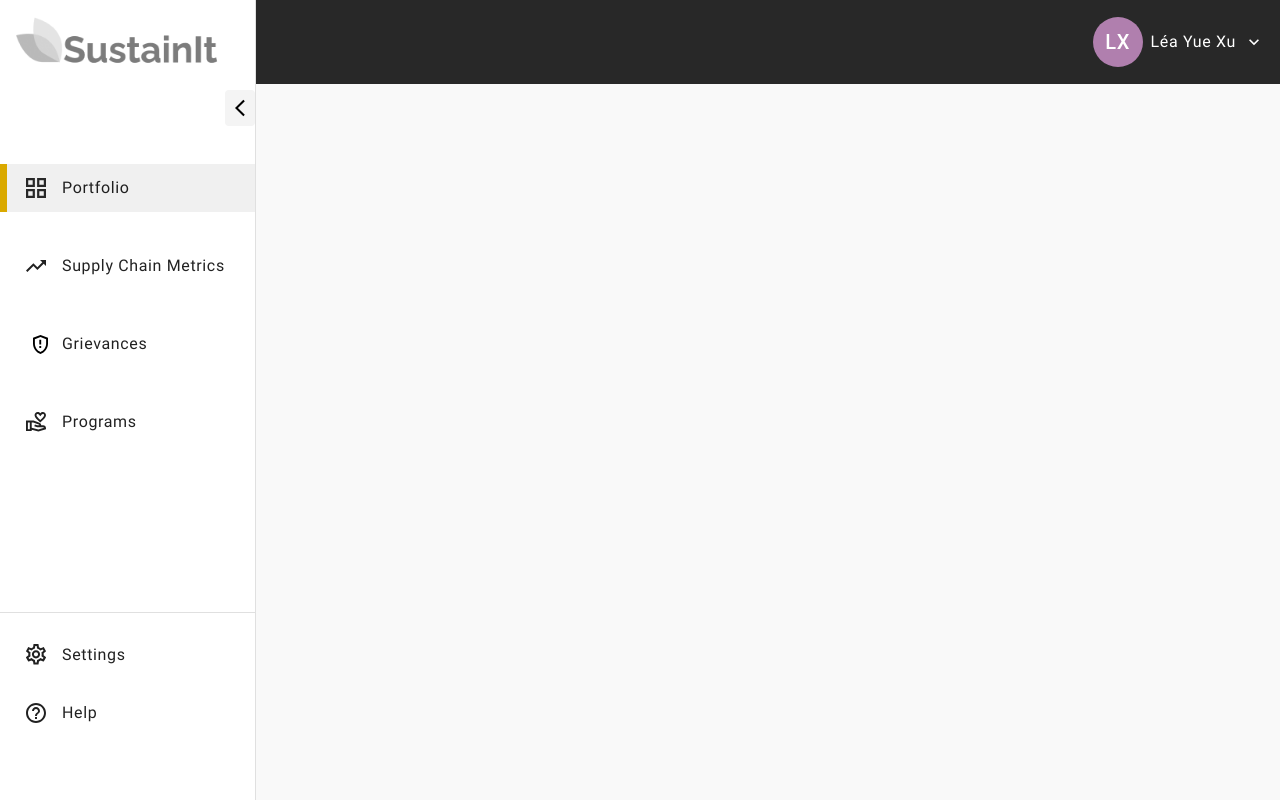
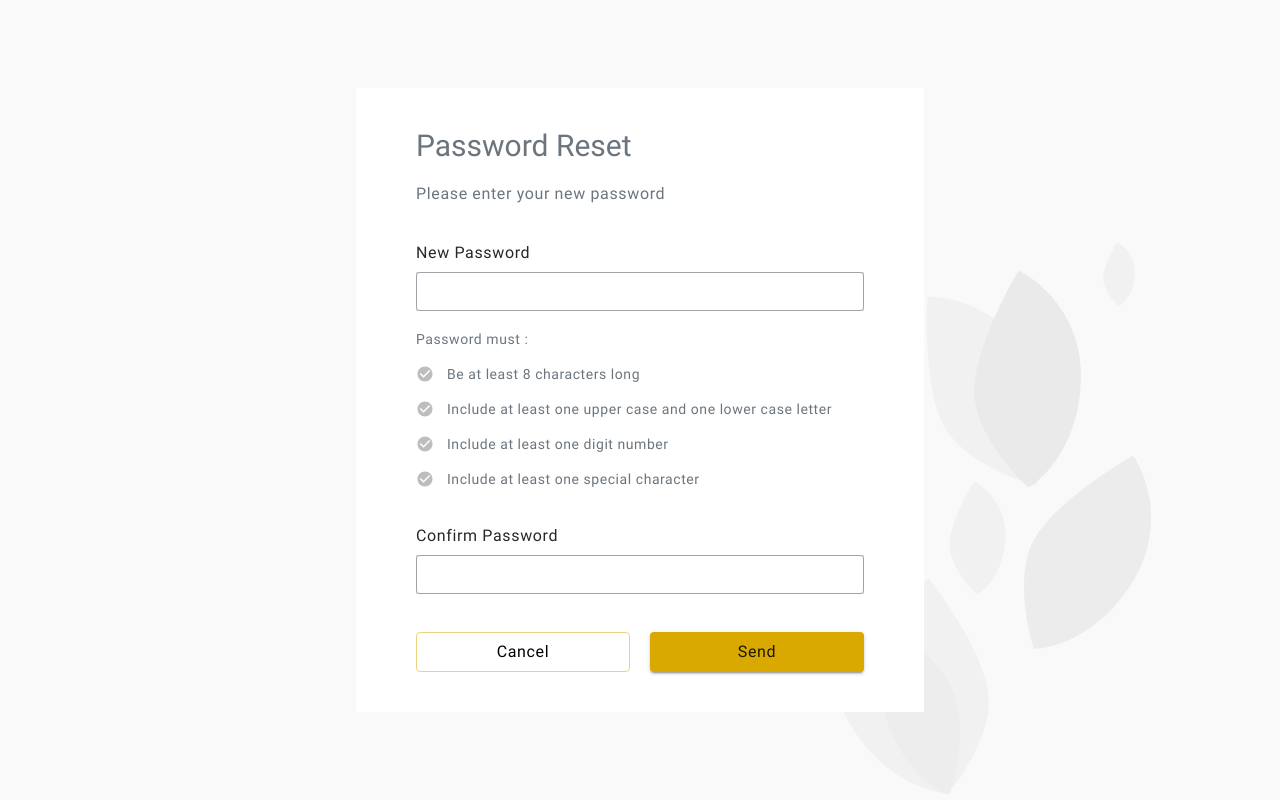
Before and after one commit to VishGrov21/MLP_2022, a React (Create React App) app: page /password-reset in a window 1280 px wide. Built offline with nearby package versions, Linux system fonts and the light colour scheme.

Commit message:
Adding password validation code

```diff
--- /dev/null
+++ b/src/components/common/PasswordReset.component.tsx
@@ -0,0 +1,209 @@
+import { styled, Box, Typography, Stack, InputLabel, Button, FormHelperText, InputAdornment } from "@mui/material";
+import { Form, Formik } from "formik";
+import MuiTextField from "@mui/material/TextField";
+import FormLayout from "components/login/LoginFormBackground.component";
+import CheckCircleIcon from "@mui/icons-material/CheckCircle";
+import * as Yup from "yup";
+import { useNavigate } from "react-router-dom";
+import { useState } from "react";
+const PasswordContainer = styled(Box)(({ theme }) => ({
+  "& h1": {
+    color: theme.palette.grey[700],
+  },
+  "& .MuiTypography-body2 ": {
+    color: theme.palette.grey[700],
+    padding: "20px 0 35px 0",
+  },
+  "& form": {
+    "& .MuiTextField-root": {
+      margin: "8px 0",
+    },
+    "& input": {
+
+      padding: "6px 10px",
+      fontSize: "16px",
+      letterSpacing: "3px",
+      border: `1px solid ${theme.palette.grey[500]}`,
+    },
+    "& label": {
+      color: theme.palette.grey[900],
+    },
+    "& > div": {
+      "&:last-child": { marginTop: "30px" },
+    },
+    '& button': {
+      width: '100%',
+      marginRight: '10px',
+      '&:last-child': {
+        marginLeft: '10px',
+        marginRight: '0',
+      }
+    },
+    '& .MuiFormHelperText-root': {
+
+        marginBottom: '7px',
+
+    }
+  },
+}));
+
+const PasswordRules = styled(Stack)(({ theme }) => ({
+  paddingBottom: "35px",
+  "& .MuiTypography-body2": {
+    padding: "0",
+    fontSize: "14px",
+  },
+  "& .css-nen11g-MuiStack-root": {
+    flexDirection: "row",
+    alignItems: "center",
+    padding: "15px 0 0",
+    "& .MuiTypography-body2": {
+      padding: "0 0 0 13px",
+    },
+    "& .MuiSvgIcon-root": {
+      width: "18px",
+      height: "18px",
+    },
+  },
+}));
+
+const PasswordReset = () => {
+  const navigate = useNavigate();
+  const [charNumberValid, setCharNumberValid] = useState(false);
+  const [specialCharValid, setSpecialCharValid] = useState(false);
+  const [uppercaseValid, setUppercaseValid] = useState(false);
+  const [numberValid, setNumberValid] = useState(false);
+
+  const initialFormState = {
+    password: "",
+    changepassword: "",
+  };
+  const handleFormSubmit = (e: any) => {
+    console.log(e);
+  };
+
+  const valid = Yup.object({
+    password: Yup.string().required("Password is required"),
+    changepassword: Yup.string().required("Password confirmation is required").oneOf([Yup.ref('password'), null], `Password doesn't match`)
+  });
+
+  const handlePasswordChange = (e: any) => {
+    const pattern = /[ !@#$%^&*()_+\-=[\]{};':"\\|,.<>/?]/g;
+    if (e.target.value.length >= 8) {
+      setCharNumberValid(true);
+    } else {
+      setCharNumberValid(false);
+    }
+    if (pattern.test(e.target.value)) {
+      setSpecialCharValid(true);
+    } else {
+      setSpecialCharValid(false);
+    }
+    const pattern1 = /[A-Z]/;
+    if (pattern1.test(e.target.value) && /[a-z]/.test(e.target.value)) {
+      setUppercaseValid(true);
+    } else {
+      setUppercaseValid(false);
+    }
+    const pattern2 = /[0-9]/;
+    if (pattern2.test(e.target.value)) {
+      setNumberValid(true);
+    } else {
+      setNumberValid(false);
+    }
+  };
+
+  return (
+    <div>
+      {/* <LogoImg src={sustainItLogo} alt='Sustain It Logo' /> */}
+      <FormLayout>
+        <PasswordContainer>
+          <Typography variant='h1'>Password Reset</Typography>
+          <Typography variant='body2'>Please enter your new password</Typography>
+          <Formik
+            initialValues={initialFormState}
+            validationSchema={valid}
+            onSubmit={handleFormSubmit}
+          >
+            {({ values, submitForm, isSubmitting, touched, errors, handleChange, submitCount }) => {
+              console.log(errors);
+              return (
+                <>
+                  <Form>
+                    <Stack>
+                      <InputLabel className='label' id='password'>
+                        New Password
+                      </InputLabel>
+                      <MuiTextField
+                        type='password'
+                        name='password'
+                        error={touched['password'] && !!errors['password']}
+                        onChange={(e: any) => {
+                          handleChange(e);
+                          handlePasswordChange(e);
+                        }}
+                        value={values?.password}
+                        // InputProps = {{endAdornment: (
+                        //   <InputAdornment position="end">
+                        //       <CheckCircleIcon color={charNumberValid ? "success" : "success"} />
+                        //   </InputAdornment>
+                        // )}}
+                      />
+                      <FormHelperText error={true}>{errors["password"]}</FormHelperText>
+                    </Stack>
+                    <PasswordRules>
+                      <Typography variant='body2'>Password must :</Typography>
+                      <Stack>
+                        <CheckCircleIcon color={charNumberValid ? "success" : "disabled"} />
+                        <Typography variant='body2'>Be at least 8 characters long</Typography>
+                      </Stack>
+                      <Stack>
+                        <CheckCircleIcon color={uppercaseValid ? "success" : "disabled"} />
+                        <Typography variant='body2'>
+                          Include at least one upper case and one lower case letter
+                        </Typography>
+                      </Stack>
+                      <Stack>
+                        <CheckCircleIcon color={numberValid ? "success" : "disabled"} />
+                        <Typography variant='body2'>Include at least one digit number</Typography>
+                      </Stack>
+                      <Stack>
+                        <CheckCircleIcon color={specialCharValid ? "success" : "disabled"} />
+                        <Typography variant='body2'>Include at least one special character</Typography>
+                      </Stack>
+                    </PasswordRules>
+                    <Stack>
+                      <InputLabel className='label' id='password'>
+                        Confirm Password
+                      </InputLabel>
+
+                      <MuiTextField
+                        type='password'
+                        name='changepassword'
+                        error={touched['changepassword'] && !!errors['changepassword']}
+                        onChange={handleChange}
+                        value={values?.changepassword}
+                      />
+                    </Stack>
+                    <FormHelperText error={true}>{errors["changepassword"]}</FormHelperText>
+
+                    <Stack justifyContent='space-between' direction='row'>
+                      <Button className='cancelBtn' color='primary' variant='outlined' onClick={() => navigate(-1)}>
+                        Cancel
+                      </Button>
+                      <Button className='sendBtn' color='primary' type='submit' variant='contained'>
+                        Send
+                      </Button>
+                    </Stack>
+                  </Form>
+                </>
+              );
+            }}
+          </Formik>
+        </PasswordContainer>
+      </FormLayout>
+    </div>
+  );
+};
+
+export default PasswordReset;
--- a/src/components/userProfileDetails/UserProfileDetails.tsx
+++ b/src/components/userProfileDetails/UserProfileDetails.tsx
@@ -233,7 +233,7 @@ const UserProfileDetails = () => {
         <Typography variant='body2'>Last updated on January 1, 2022</Typography>
         <Stack direction='row' className='passwordContainer'>
           <Input type={showPassword ? "text" : "password"} defaultValue={userData.password} disabled />
-          <Button variant='outlined'>Change Password</Button>
+          <Button variant='outlined' onClick={() => navigate('/password-reset')}>Change Password</Button>
         </Stack>
         <FormGroup>
           <FormControlLabel
--- a/src/routes/RootNavigator.tsx
+++ b/src/routes/RootNavigator.tsx
@@ -3,6 +3,7 @@ import Login from "pages/Login.page";
 import ForgotPassword from "components/login/ForgotPassword.component";
 import Layout from "routes/Layout";
 import { useState } from "react";
+import PasswordReset from "components/common/PasswordReset.component";
 
 const RootNavigator = () => {
   // This is true because the screen jumps to login on any error during development
@@ -13,6 +14,7 @@ const RootNavigator = () => {
         <Route path='*' element={!isLoggedIn ? <Navigate replace to='/login' /> : <Layout />} />
         <Route path='/login' element={<Login setIsLogedIn={setIsLoggedIn} />} />
         <Route path='/forgot-password' element={<ForgotPassword />} />
+        <Route path='/password-reset' element={<PasswordReset />} />
       </Routes>
     </BrowserRouter>
   );
```
